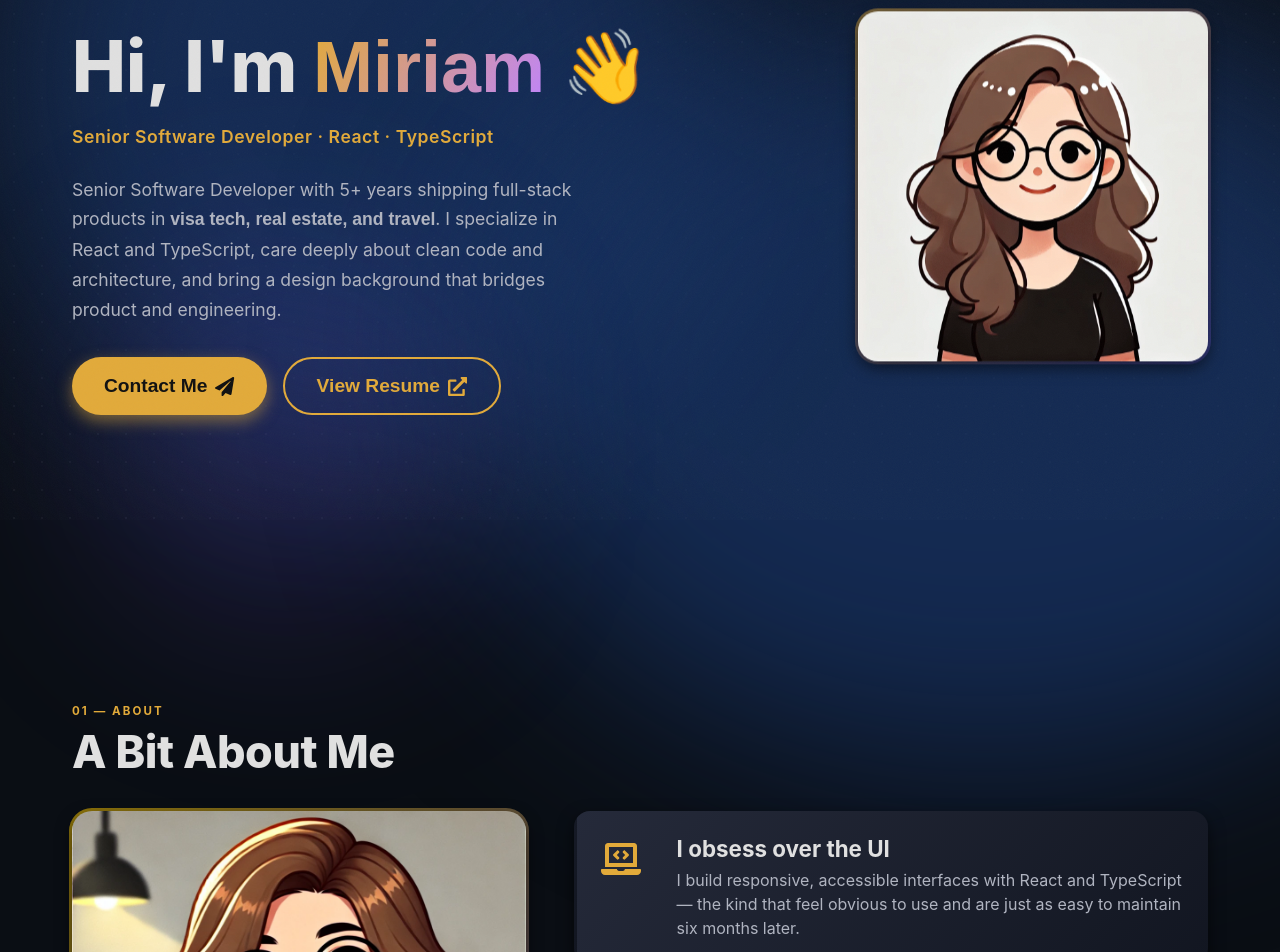
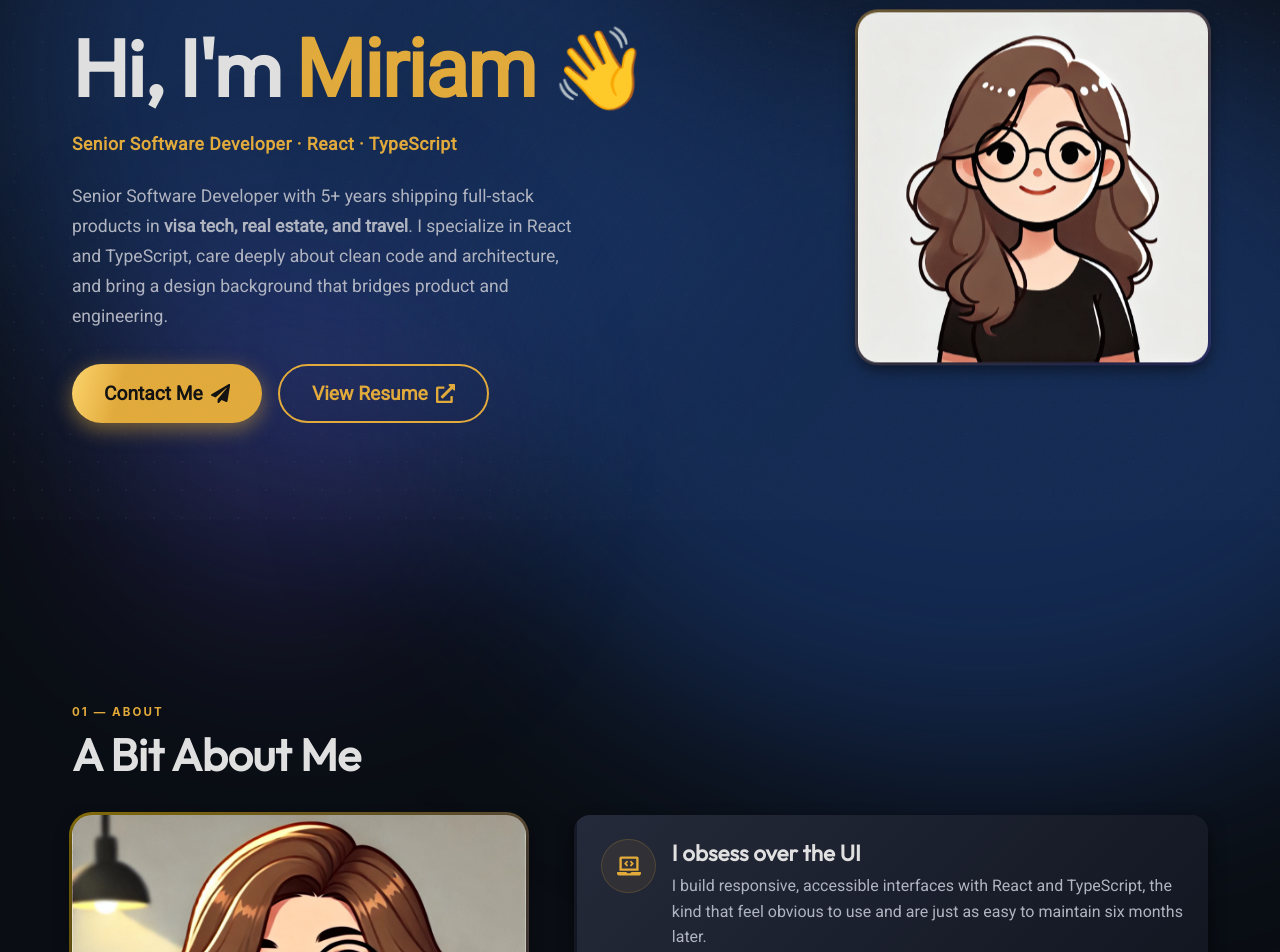
Before and after one commit to bejabeja/portfolio-web, a React (Vite) app: page / in a window 1280 px wide. Shown: the part 280-1232 px from the top of the page. Built offline with nearby package versions, Linux system fonts and the light colour scheme; a web font is replaced by a local one.

Commit message:
refactor and imporve

```diff
--- a/index.html
+++ b/index.html
@@ -4,21 +4,21 @@
     <meta charset="UTF-8" />
     <link rel="icon" type="image/x-icon" href="/favicon.ico" />
     <meta name="viewport" content="width=device-width, initial-scale=1.0" />
-    <title>Miriam Abella — Senior Software Developer</title>
-    <meta name="description" content="Senior Software Developer turning complex problems into clean, fast web apps. 5+ years of React, TypeScript and Node.js — with a design eye that bridges product and engineering." />
+    <title>Miriam Abella, Senior Software Developer</title>
+    <meta name="description" content="Senior Software Developer turning complex problems into clean, fast web apps. 5+ years of React, TypeScript and Node.js, with a design eye that bridges product and engineering." />
     <link rel="canonical" href="https://mabella.dev/" />
 
     <!-- Open Graph -->
     <meta property="og:type" content="website" />
     <meta property="og:url" content="https://mabella.dev/" />
-    <meta property="og:title" content="Miriam Abella — Senior Software Developer" />
-    <meta property="og:description" content="Senior Software Developer turning complex problems into clean, fast web apps. 5+ years of React, TypeScript and Node.js — with a design eye that bridges product and engineering." />
+    <meta property="og:title" content="Miriam Abella, Senior Software Developer" />
+    <meta property="og:description" content="Senior Software Developer turning complex problems into clean, fast web apps. 5+ years of React, TypeScript and Node.js, with a design eye that bridges product and engineering." />
     <meta property="og:image" content="https://mabella.dev/og-image.png" />
 
     <!-- Twitter -->
     <meta name="twitter:card" content="summary_large_image" />
-    <meta name="twitter:title" content="Miriam Abella — Senior Software Developer" />
-    <meta name="twitter:description" content="Senior Software Developer turning complex problems into clean, fast web apps. 5+ years of React, TypeScript and Node.js — with a design eye that bridges product and engineering." />
+    <meta name="twitter:title" content="Miriam Abella, Senior Software Developer" />
+    <meta name="twitter:description" content="Senior Software Developer turning complex problems into clean, fast web apps. 5+ years of React, TypeScript and Node.js, with a design eye that bridges product and engineering." />
     <meta name="twitter:image" content="https://mabella.dev/og-image.png" />
 
   </head>
--- a/src/components/About/About.jsx
+++ b/src/components/About/About.jsx
@@ -16,29 +16,35 @@
         </div>
         <ul className={styles.aboutList}>
           <li className={styles.aboutItem} data-animate data-animate-delay="1">
-            <FaLaptopCode aria-hidden="true" />
+            <div className={styles.iconWrap}>
+              <FaLaptopCode aria-hidden="true" />
+            </div>
             <div className={styles.textContent}>
               <h3>I obsess over the UI</h3>
               <p>
                 I build responsive, accessible interfaces with React and
-                TypeScript — the kind that feel obvious to use and are just as
+                TypeScript, the kind that feel obvious to use and are just as
                 easy to maintain six months later.
               </p>
             </div>
           </li>
           <li className={styles.aboutItem} data-animate data-animate-delay="2">
-            <FaServer aria-hidden="true" />
+            <div className={styles.iconWrap}>
+              <FaServer aria-hidden="true" />
+            </div>
             <div className={styles.textContent}>
               <h3>I write the code behind the code</h3>
               <p>
-                APIs, databases, TDD, Clean Architecture — I genuinely enjoy
+                APIs, databases, TDD, Clean Architecture. I genuinely enjoy
                 the backend challenge. Writing solid, scalable systems that are
                 easy to evolve is deeply satisfying.
               </p>
             </div>
           </li>
           <li className={styles.aboutItem} data-animate data-animate-delay="3">
-            <FaPaintBrush aria-hidden="true" />
+            <div className={styles.iconWrap}>
+              <FaPaintBrush aria-hidden="true" />
+            </div>
             <div className={styles.textContent}>
               <h3>Design is part of the package</h3>
               <p>
--- a/src/components/About/About.module.css
+++ b/src/components/About/About.module.css
@@ -8,7 +8,7 @@
 }
 
 .sectionTitle {
-    font-family: "Inter", sans-serif;
+    font-family: var(--font-heading);
     font-weight: 800;
     font-size: 2.5rem;
     letter-spacing: -0.01em;
@@ -79,18 +79,33 @@
 }
 
 
-.aboutItem svg {
-    font-size: 2.5rem;
+.iconWrap {
+    width: 3.4rem;
+    height: 3.4rem;
+    border-radius: 50%;
+    background: rgba(226, 170, 58, 0.08);
+    border: 1px solid rgba(226, 170, 58, 0.18);
+    display: flex;
+    align-items: center;
+    justify-content: center;
+    flex-shrink: 0;
+    transition: background 0.25s ease, box-shadow 0.25s ease;
+}
+
+.aboutItem:hover .iconWrap {
+    background: rgba(226, 170, 58, 0.14);
+    box-shadow: 0 0 20px rgba(226, 170, 58, 0.18);
+}
+
+.iconWrap svg {
+    font-size: 1.5rem;
     color: var(--color-secondary);
-    margin-right: 1.2rem;
-    flex-shrink: 0;
-    margin-top: 4px;
-    width: 2.5rem;
-    height: 2.5rem;
+    width: 1.5rem;
+    height: 1.5rem;
 }
 
 .textContent h3 {
-    font-family: "Inter", sans-serif;
+    font-family: var(--font-heading);
     font-weight: 700;
     font-size: 1.4rem;
     margin-bottom: 0.4rem;
@@ -98,11 +113,11 @@
 }
 
 .textContent p {
-    font-family: "Inter", sans-serif;
+    font-family: var(--font-body);
     font-weight: 400;
     font-size: 1rem;
     color: var(--color-text-soft);
-    line-height: 1.5;
+    line-height: 1.6;
 }
 
 @media screen and (max-width: 767px) {
@@ -113,11 +128,15 @@
         padding: 1rem;
     }
 
-    .aboutItem svg {
-        width: 2rem;
-        height: 2rem;
-        margin-right: 0;
+    .iconWrap {
+        width: 2.8rem;
+        height: 2.8rem;
         flex-shrink: 0;
+    }
+
+    .iconWrap svg {
+        width: 1.25rem;
+        height: 1.25rem;
     }
 
     .textContent h3 {
--- a/src/components/Contact/Contact.jsx
+++ b/src/components/Contact/Contact.jsx
@@ -37,7 +37,6 @@
       <div className={styles.stats} ref={statsRef} aria-label="Quick facts">
         <span><strong>{count}+</strong> Years</span>
         <span>Full-Stack</span>
-        <span>Remote-first</span>
       </div>
       <a href="mailto:miriam.abella211@gmail.com" className={styles.ctaBtn}>
         Say Hello <FaPaperPlane aria-hidden="true" />
--- a/src/components/Contact/Contact.module.css
+++ b/src/components/Contact/Contact.module.css
@@ -10,13 +10,29 @@
     max-width: 700px;
     margin: 0 auto 2rem;
     color: var(--color-text);
+    position: relative;
+}
+
+.container::before {
+    content: "";
+    position: absolute;
+    top: 0;
+    left: 50%;
+    transform: translateX(-50%);
+    width: 180px;
+    height: 1px;
+    background: linear-gradient(to right, transparent, rgba(226, 170, 58, 0.55), transparent);
 }
 
 .title {
+    font-family: var(--font-heading);
     font-size: 2.5rem;
     font-weight: 800;
-    color: var(--color-text);
     line-height: 1.15;
+    background: linear-gradient(135deg, var(--color-text) 30%, var(--color-secondary) 100%);
+    -webkit-background-clip: text;
+    -webkit-text-fill-color: transparent;
+    background-clip: text;
 }
 
 @media (min-width: 768px) {
--- a/src/components/Experience/Experience.module.css
+++ b/src/components/Experience/Experience.module.css
@@ -63,6 +63,14 @@
     border: 1px solid rgba(255, 255, 255, 0.07);
     background: rgba(255, 255, 255, 0.03);
     letter-spacing: 0.01em;
+    transition: color 0.2s ease, border-color 0.2s ease, background 0.2s ease;
+    cursor: default;
+}
+
+.pill:hover {
+    color: var(--color-text);
+    border-color: rgba(226, 170, 58, 0.28);
+    background: rgba(226, 170, 58, 0.07);
 }
 
 @media (min-width: 830px) {
--- a/src/components/Hero/Hero.module.css
+++ b/src/components/Hero/Hero.module.css
@@ -47,7 +47,7 @@
 }
 
 .heroTitle {
-    font-family: "Inter", sans-serif;
+    font-family: var(--font-heading);
     font-weight: 800;
     font-size: 3rem;
     margin-bottom: 1rem;
@@ -84,7 +84,7 @@
 }
 
 .heroRole {
-    font-family: "Inter", sans-serif;
+    font-family: var(--font-body);
     font-weight: 600;
     font-size: 1.1rem;
     color: var(--color-secondary);
@@ -106,7 +106,7 @@
 }
 
 .heroSubtitle {
-    font-family: "Inter", sans-serif;
+    font-family: var(--font-body);
     font-weight: 400;
     font-size: 1.1rem;
     margin-bottom: 2rem;
@@ -124,25 +124,32 @@
     flex-wrap: wrap;
 }
 
+@keyframes shimmer {
+    0%   { background-position: -200% center; }
+    100% { background-position: 200% center; }
+}
+
 .contactBtn {
     display: inline-flex;
     align-items: center;
     gap: 0.5rem;
-    background-color: var(--color-secondary);
+    background: linear-gradient(105deg, var(--color-secondary) 35%, #ffd870 50%, var(--color-secondary) 65%);
+    background-size: 200% auto;
     color: #111;
-    font-weight: 600;
+    font-weight: 700;
     padding: 1rem 2rem;
     border-radius: 50px;
     text-decoration: none;
-    box-shadow: 0 6px 16px var(--color-shadow-light);
-    transition: background-color 0.3s ease, transform 0.2s ease;
+    box-shadow: 0 6px 20px var(--color-shadow-light);
+    transition: transform 0.2s ease, box-shadow 0.2s ease;
     font-size: 1.2rem;
+    animation: shimmer 3s ease infinite;
 }
 
 .contactBtn:hover,
 .contactBtn:focus {
-    background-color: #f7b500;
     transform: scale(1.05);
+    box-shadow: 0 10px 28px rgba(226, 170, 58, 0.55);
     outline: none;
 }
 
@@ -228,17 +235,19 @@
     }
 
     .heroImageWrapper {
-        width: 400px;
+        width: 420px;
         flex-shrink: 0;
         margin-bottom: 0;
+    }
+
+    .heroTitle {
+        font-size: 5rem;
+        letter-spacing: -0.02em;
     }
 }
 
 .gradientName {
-    background: linear-gradient(120deg, #e2aa3a 0%, #c084fc 100%);
-    -webkit-background-clip: text;
-    -webkit-text-fill-color: transparent;
-    background-clip: text;
+    color: var(--color-secondary);
 }
 
 .topBlur,
--- a/src/components/Projects/ProjectCard.module.css
+++ b/src/components/Projects/ProjectCard.module.css
@@ -327,6 +327,16 @@
     box-shadow: 0 0 0 4px rgba(123, 97, 255, 0.12);
 }
 
+@media screen and (max-width: 829px) {
+    .featuredBadge {
+        position: relative;
+        top: auto;
+        right: auto;
+        align-self: flex-start;
+        margin-bottom: 0.25rem;
+    }
+}
+
 @media screen and (min-width: 830px) {
     .title {
         font-size: 1.4rem;
--- a/src/index.css
+++ b/src/index.css
@@ -2,7 +2,11 @@
   box-sizing: border-box;
   margin: 0;
   padding: 0;
-  font-family: sans-serif;
+  font-family: var(--font-body, "Roboto", sans-serif);
+}
+
+h1, h2, h3, h4, h5, h6 {
+  font-family: var(--font-heading, "Outfit", sans-serif);
 }
 
 body.cursor-active,
--- a/src/vars.css
+++ b/src/vars.css
@@ -4,6 +4,7 @@
     --color-surface: #121621;
     --color-overlay: rgba(18, 22, 33, 0.7);
     --color-secondary: #e2aa3a;
+    --color-accent-purple: #7b61ff;
 
     /* Text */
     --color-text: #e0e0e0;
@@ -14,8 +15,10 @@
     --color-shadow-dark: rgba(0, 0, 0, 0.8);
     --color-shadow-light: rgba(226, 170, 58, 0.5);
 
-    /* Tipografy */
-    --font-sans: "Inter", sans-serif;
+    /* Typography */
+    --font-heading: "Outfit", sans-serif;
+    --font-body: "Roboto", sans-serif;
+    --font-sans: "Outfit", sans-serif;
 
     /* Space */
     --space-xs: 0.5rem;
@@ -25,6 +28,7 @@
 
     /* Shadows */
     --shadow-md: 0 6px 16px rgba(0, 0, 0, 0.6);
+    --shadow-glow-gold: 0 0 24px rgba(226, 170, 58, 0.2);
 
     /* borders */
     --radius-sm: 8px;
```
